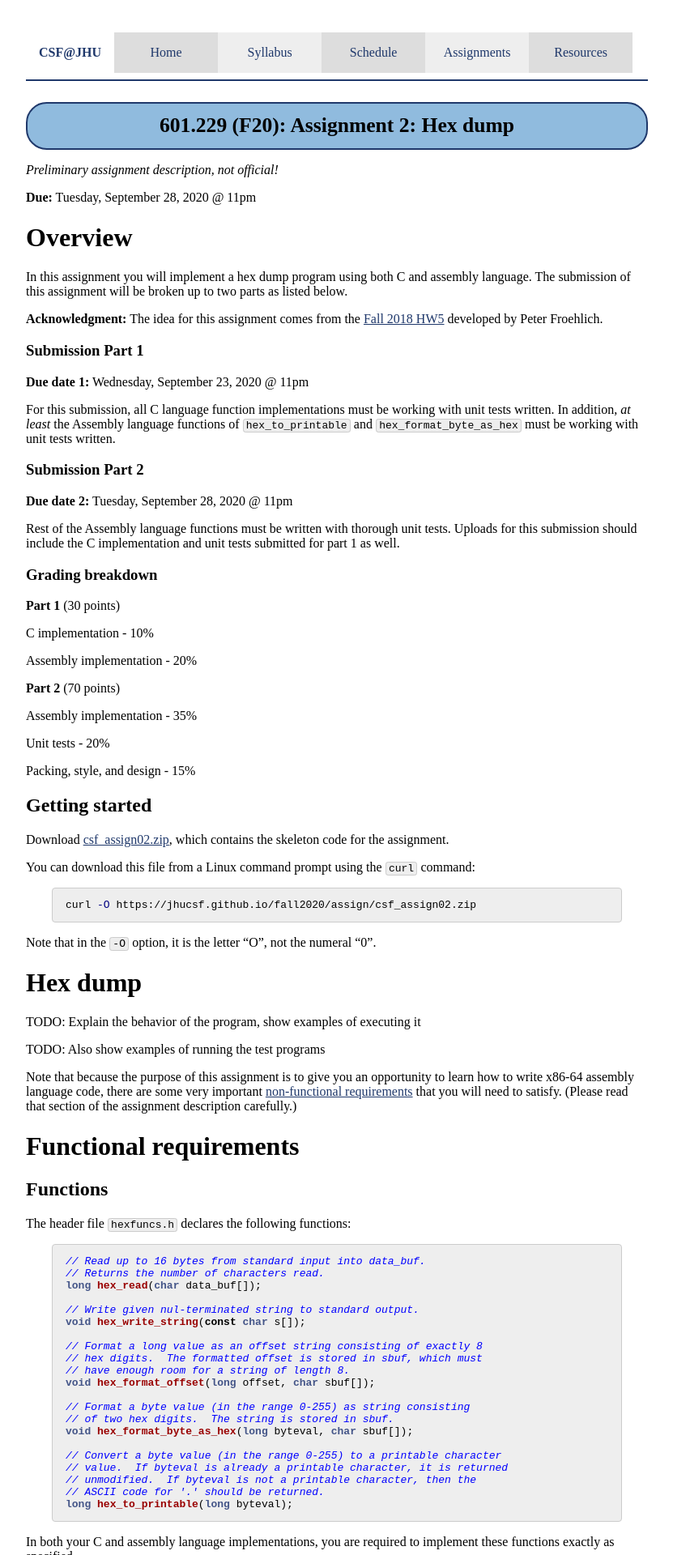
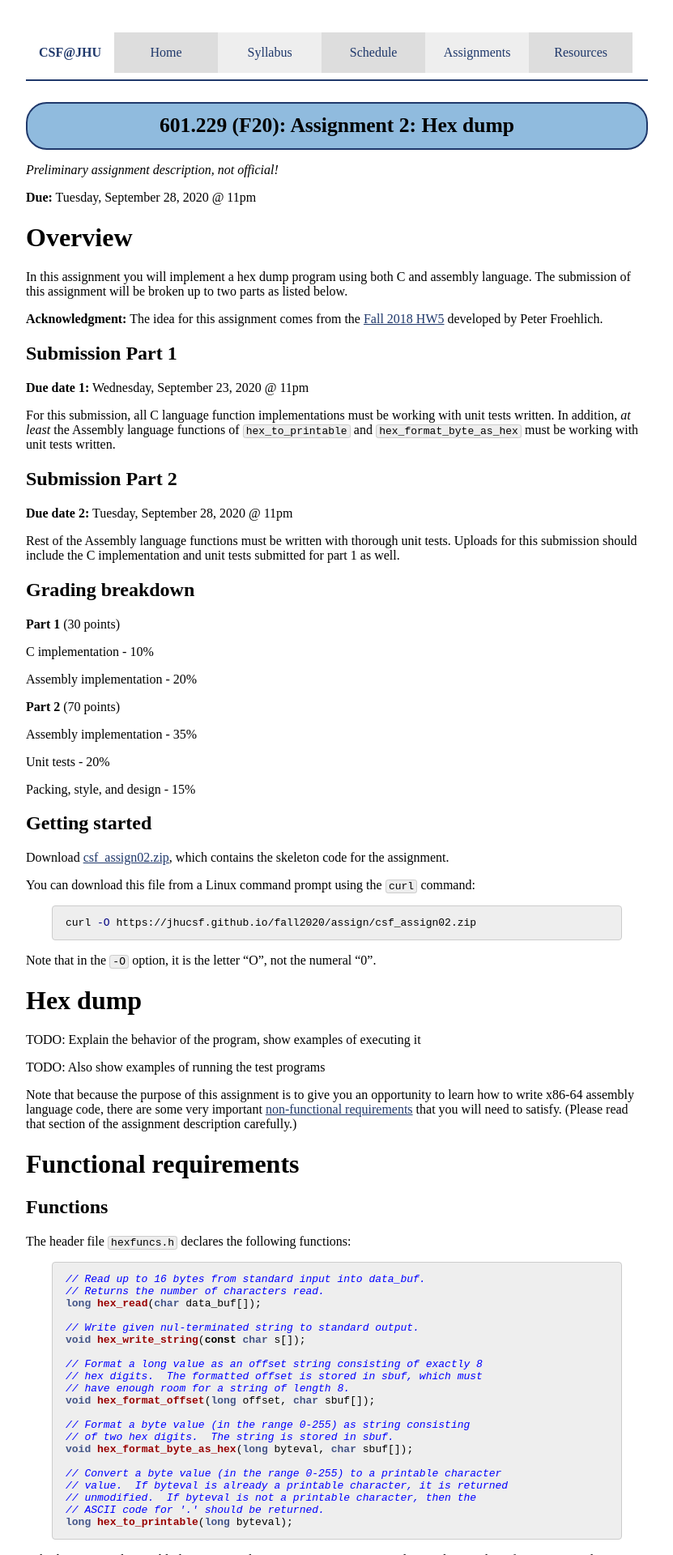
Before and after one commit to jhucsf/fall2020, a Jekyll site: the page built from assign/assign02.md, in a window 1280 px wide. Shown: the top 1920 px of the page at 81% size, without its empty margins (224-1055 px from the left). Built offline with Jekyll 4.4.1, drawn with Linux system fonts in a browser that asks for light colours.

Commit message:
update overview header styles in hex

```diff
--- a/assign/assign02.md
+++ b/assign/assign02.md
@@ -13,18 +13,18 @@ In this assignment you will implement a hex dump program using both C and assemb
 
 **Acknowledgment:** The idea for this assignment comes from the [Fall 2018 HW5](https://www.cs.jhu.edu/~phf/2018/fall/cs229/simple-x86_64.html) developed by Peter Froehlich.
 
-### Submission Part 1
+## Submission Part 1
 **Due date 1:** Wednesday, September 23, 2020 @ 11pm
 
 For this submission, all C language function implementations must be working with unit tests written. In addition, _at least_ the Assembly language functions of `hex_to_printable` and `hex_format_byte_as_hex` must be working with unit tests written.
 
-### Submission Part 2
+## Submission Part 2
 **Due date 2:** Tuesday, September 28, 2020 @ 11pm
 
 Rest of the Assembly language functions must be written with thorough unit tests. Uploads for this submission should include the C implementation and unit tests submitted for part 1 as well.
 
 
-### Grading breakdown
+## Grading breakdown
 **Part 1** (30 points)
 
 C implementation - 10%
```
